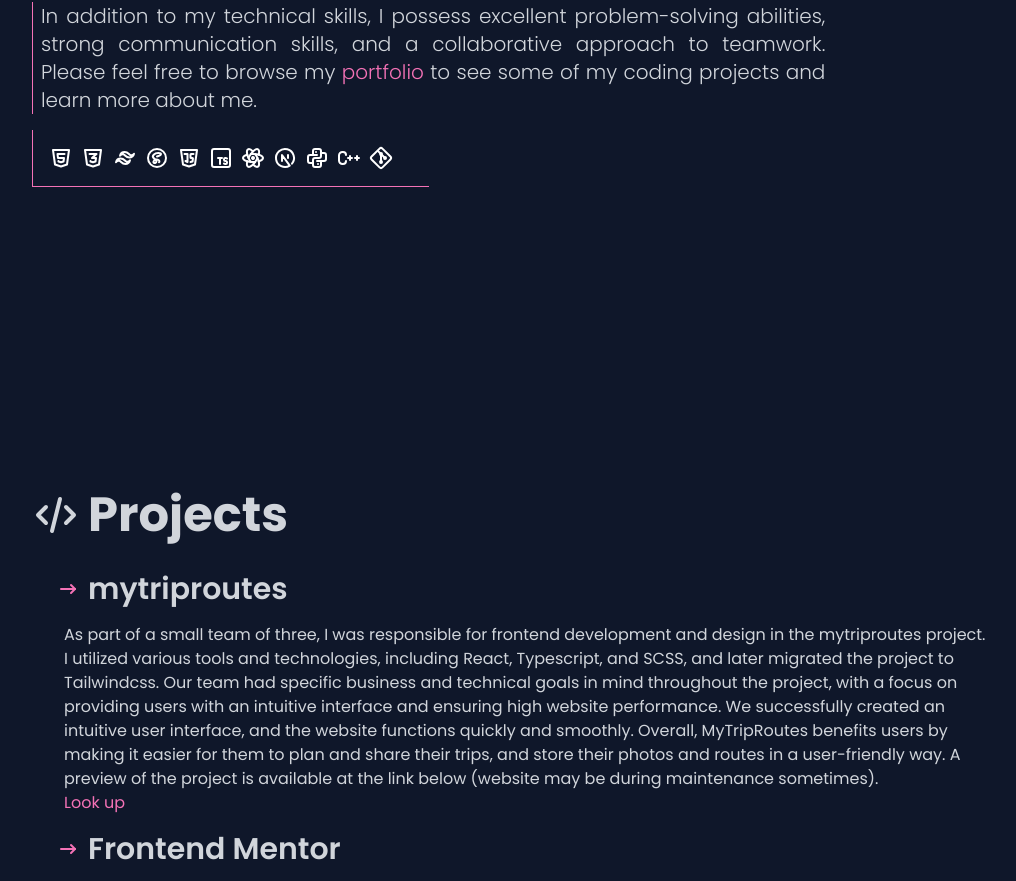
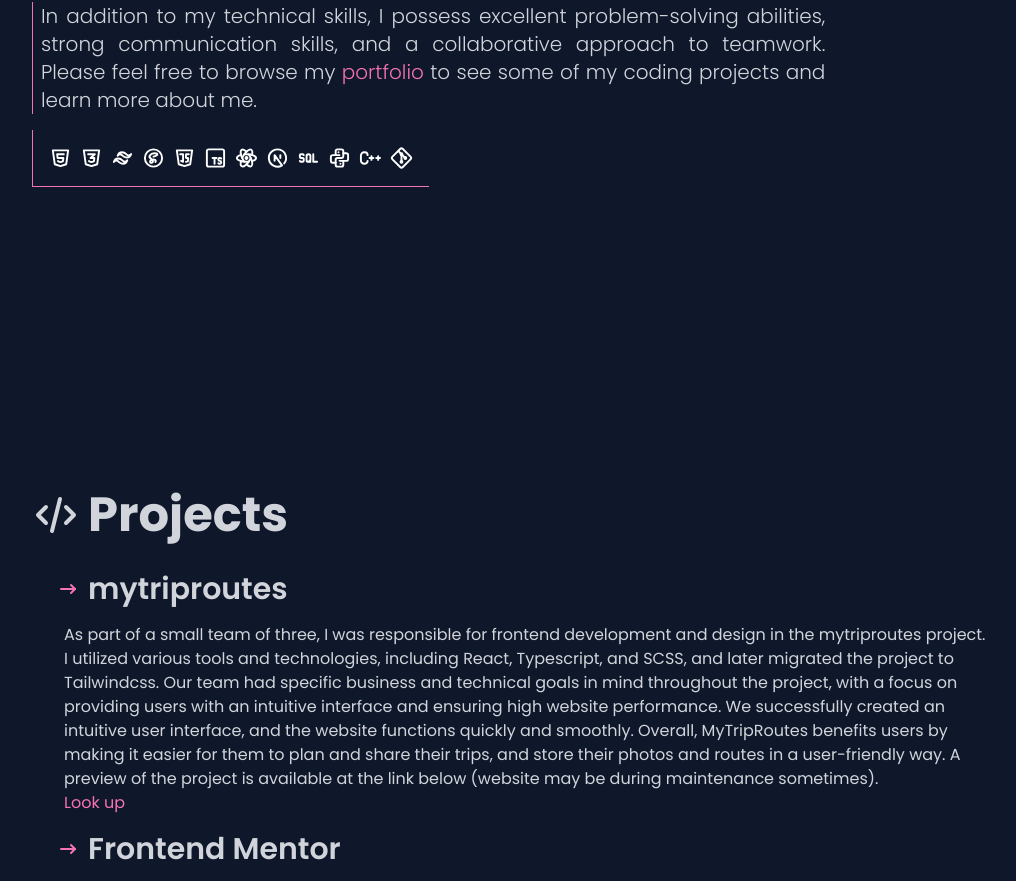
Before and after one commit to CALLmeDOMIN/portfolio, a Next.js app: page / in a window 1280 px wide. Shown: the part 1174-2055 px from the top of the page, without its empty margins (112-1128 px from the left). Built offline with nearby package versions, Linux system fonts and the light colour scheme.

Commit message:
added icon-sql

```diff
--- a/src/pages/about.tsx
+++ b/src/pages/about.tsx
@@ -11,6 +11,7 @@ import {
   IconBrandCpp,
   IconBrandGit,
   IconUser,
+  IconSql
 } from "@tabler/icons-react";
 import { useInView } from "react-intersection-observer";
 
@@ -74,6 +75,7 @@ export default function About() {
             <IconBrandTypescript />
             <IconBrandReact />
             <IconBrandNextjs />
+            <IconSql />
             <IconBrandPython />
             <IconBrandCpp />
             <IconBrandGit />
```
